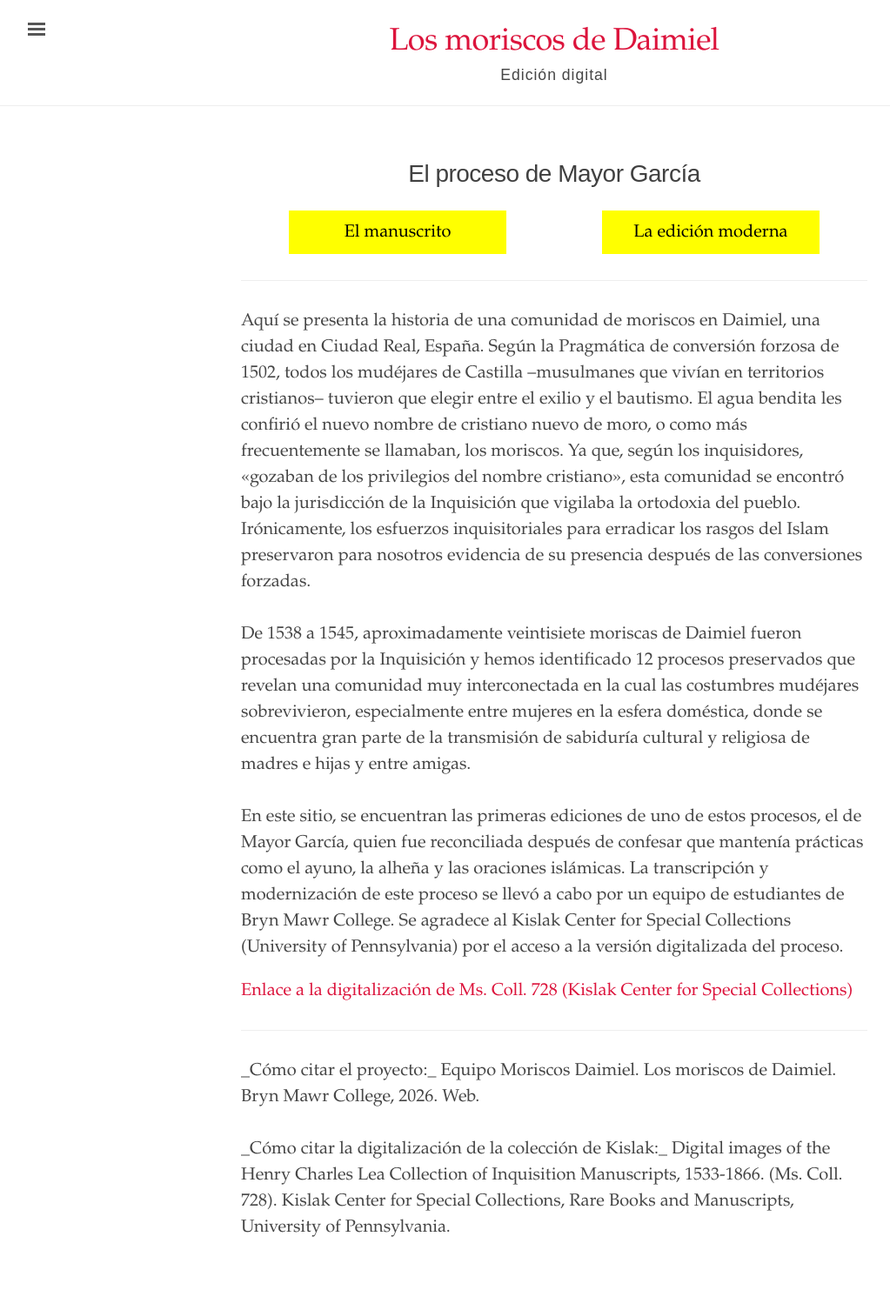
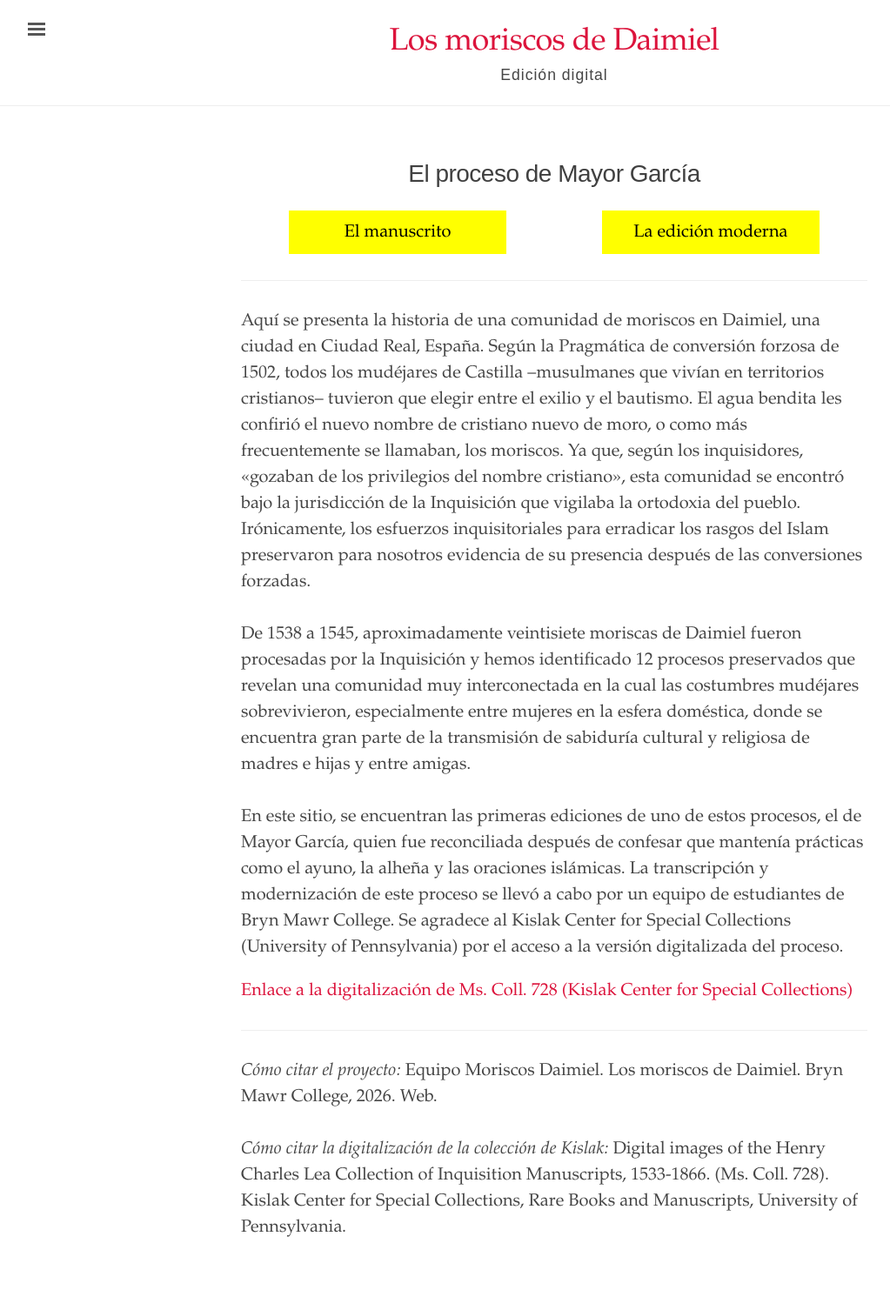
Before and after one commit to digbmc/moriscos-daimel, a Jekyll site: the page built from index.html, in a window 1280 px wide. Shown: the whole page at 87% size, without its empty margins (3-1026 px from the left). Built offline with Jekyll 4.4.1, drawn with Linux system fonts in a browser that asks for light colours.

Commit message:
Italics.

```diff
--- a/index.html
+++ b/index.html
@@ -55,9 +55,9 @@ title: Inicio
 </div>
 <hr>
 <p>
-  _Cómo citar el proyecto:_ Equipo Moriscos Daimiel. Los moriscos de Daimiel. Bryn Mawr College, 2026. Web.
+  <em>Cómo citar el proyecto:</em> Equipo Moriscos Daimiel. Los moriscos de Daimiel. Bryn Mawr College, 2026. Web.
   <br><br>
-  _Cómo citar la digitalización de la colección de Kislak:_ Digital images of the Henry Charles Lea
+  <em>Cómo citar la digitalización de la colección de Kislak:</em> Digital images of the Henry Charles Lea
   Collection of Inquisition Manuscripts, 1533-1866. (Ms. Coll. 728). Kislak Center for Special Collections,
   Rare Books and Manuscripts, University of Pennsylvania.
 </p>
```
Also changed, not shown: _textos-modernos/testigo-1.md (+1 -1 lines).
